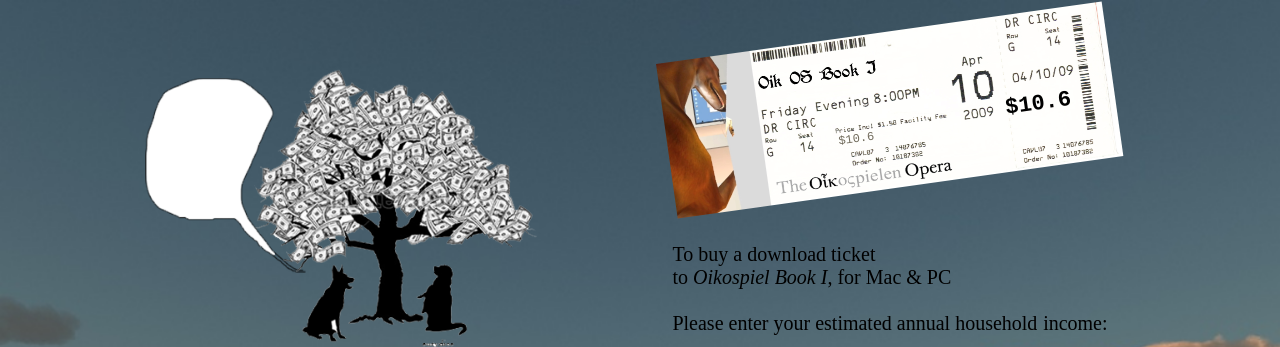
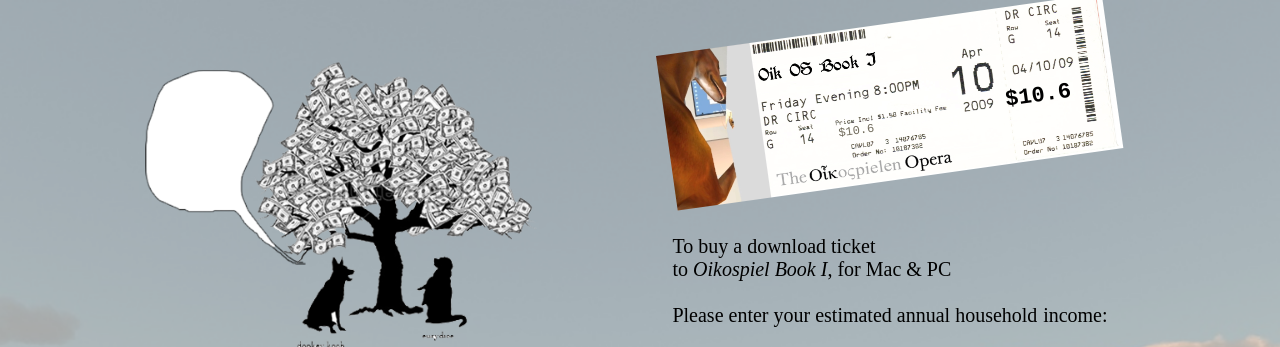
Before and after one commit to minism/oik-os-payment-widget, a plain HTML site: page index.html in a window 1280 px wide. Shown: the top 347 px of the page. Drawn offline with nearby package versions, Linux system fonts and the light colour scheme.

Commit message:
add a transparent layer to make text more readable

```diff
--- a/index.html
+++ b/index.html
@@ -11,6 +11,8 @@
 <body>
   <script src="https://code.jquery.com/jquery-3.1.1.js"></script>
   <script src="main.js"></script>
+
+  <div class="overlay"></div>
 
   <div class="main horiz-container">
     <div class="container">
--- a/style.css
+++ b/style.css
@@ -1,6 +1,19 @@
 body {
   background-size: 100%;
   font-size: 20px;
+  margin: 0;
+  padding: 0;
+  height: 100%:
+  width: 100%;
+}
+
+.overlay {
+  position: absolute;
+  height: 100%;
+  width: 100%;
+  background-color: white;
+  opacity: 0.5;
+  z-index: -1;
 }
 
 .main {
```
